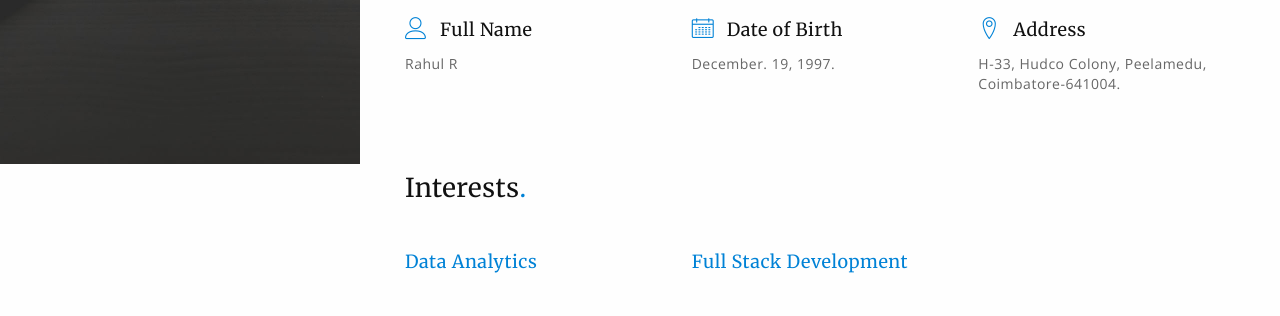
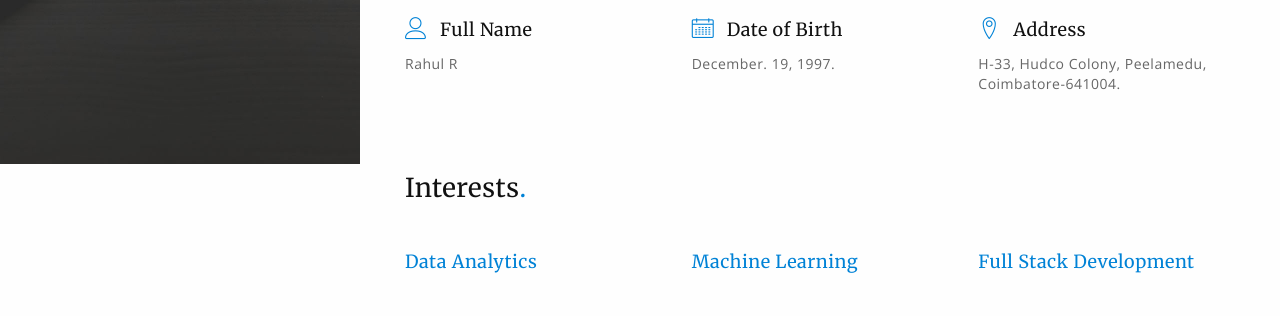
Before and after one commit to rahulr007/rahulr007.github.io, a plain HTML site: page index.html in a window 1280 px wide. Shown: the part 636-952 px from the top of the page. Drawn offline with nearby package versions, Linux system fonts and the light colour scheme.

Commit message:
Update index.html

```diff
--- a/index.html
+++ b/index.html
@@ -137,6 +137,15 @@
 
                         </div>
                     </div><!-- / award -->
+
+
+                    <div class="col-md-4">
+                        <div class="award">
+                            <h5 class="text-primary">Machine Learning</h5>
+
+                        </div>
+                    </div><!-- / award -->
+                    <!-- / award -->
 
 
                     <div class="col-md-4">
```
